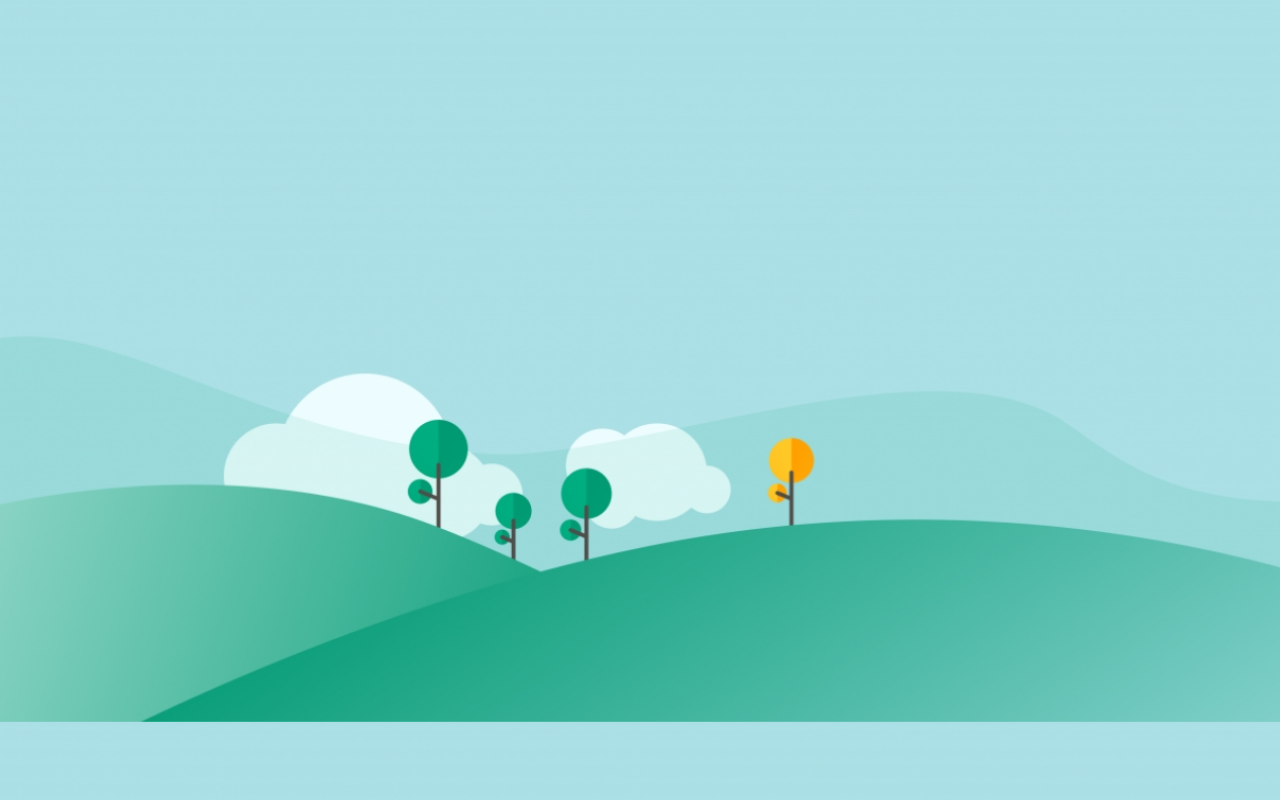
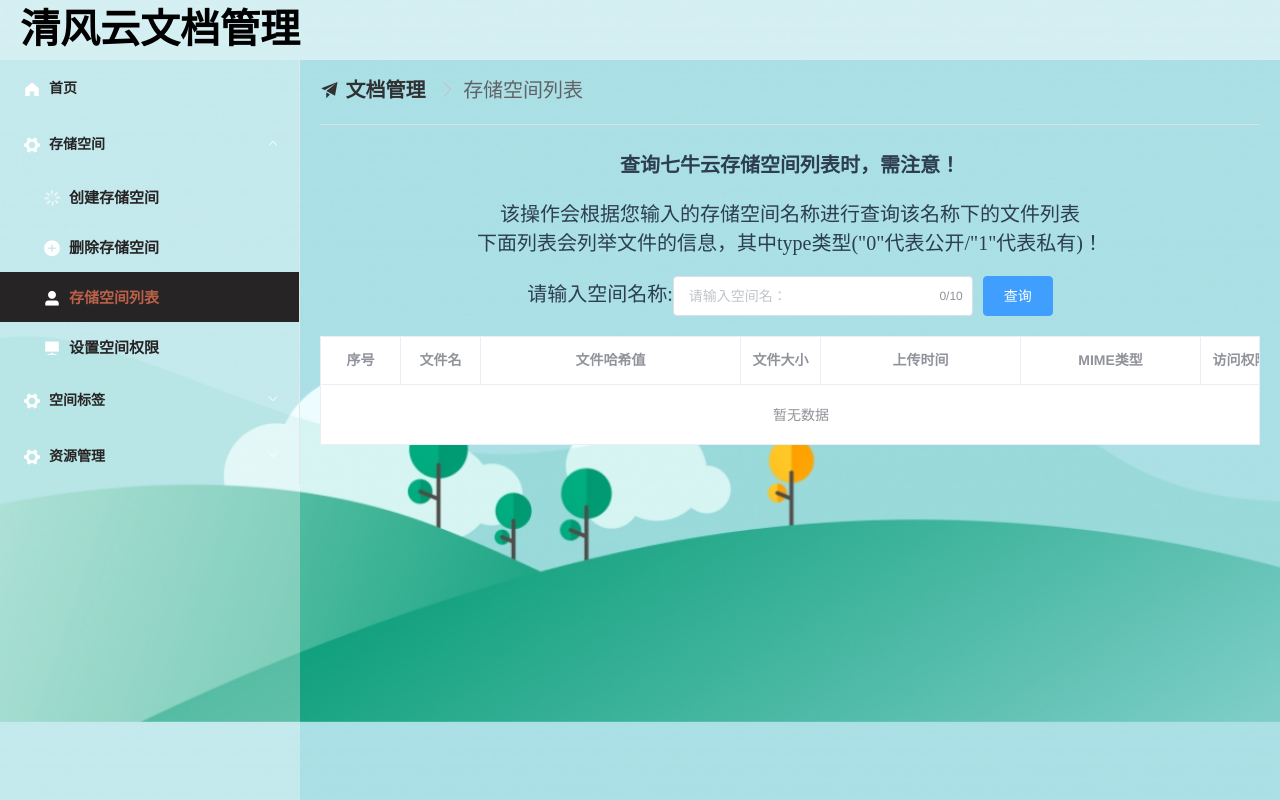
Before and after one commit to wqy-jstart/QFDoc-Manage-Web, a Vue app: page /sys-index/bucket/bucketList in a window 1280 px wide. Built offline with nearby package versions, Linux system fonts and the light colour scheme.

Commit message:
存储空间列表！

```diff
--- a/src/router/index.js
+++ b/src/router/index.js
@@ -39,6 +39,10 @@ const routes = [
                 component: () => import ('../views/sys-index/main/bucket/DropBucket')
             },
             {
+                path: '/sys-index/bucket/bucketList',
+                component: () => import ('../views/sys-index/main/bucket/BucketList')
+            },
+            {
                 path: '/sys-index/doc/docUpload',
                 component: () => import ('../views/sys-index/main/file/DocumentUpload')
             }
--- a/src/views/IndexView.vue
+++ b/src/views/IndexView.vue
@@ -93,7 +93,7 @@ a {
                 <i class="el-icon-circle-plus"></i>
                 <span style="font-size: 15px;font-weight: bold">删除存储空间</span>
               </el-menu-item>
-              <el-menu-item index="/sys-admin/main/user/list">
+              <el-menu-item index="/sys-index/bucket/bucketList">
                 <i class="el-icon-user-solid"></i>
                 <span style="font-size: 15px;font-weight: bold">存储空间列表</span>
               </el-menu-item>
--- /dev/null
+++ b/src/views/sys-index/main/bucket/BucketList.vue
@@ -0,0 +1,90 @@
+<style>
+.el-table .warning-row {
+  background: oldlace;
+}
+
+.el-table .success-row {
+  background: #f0f9eb;
+}
+</style>
+<template>
+  <div>
+    <el-breadcrumb separator-class="el-icon-arrow-right" style="font-size: 20px;">
+      <el-breadcrumb-item :to="{ path: '/' }">
+        <i class="el-icon-s-promotion"></i> 文档管理
+      </el-breadcrumb-item>
+      <el-breadcrumb-item>存储空间列表</el-breadcrumb-item>
+    </el-breadcrumb>
+
+    <el-divider></el-divider>
+
+    <p style="font-family: 幼圆;font-size: 20px;margin: 20px;font-weight: bold">查询七牛云存储空间列表时，需注意！</p>
+    <p style="font-family: 幼圆;font-size: 20px;margin: 20px">
+      该操作会根据您输入的存储空间名称进行查询该名称下的文件列表<br>
+      下面列表会列举文件的信息，其中type类型("0"代表公开/"1"代表私有)！
+    </p>
+
+    <!--创建空间名的表单-->
+    <span style="font-size: 20px;font-family: 方正姚体">请输入空间名称:</span>
+    <el-input style="width: 300px" type="text" v-model="bucketName" placeholder="请输入空间名：" maxlength="10"
+              show-word-limit></el-input>
+    <el-button style="margin-left: 10px" type="primary" @click="submitForm()">查询
+    </el-button>
+    <!--创建空间名的表单-->
+    <el-table :data="bucketData"
+              border
+              :row-class-name="tableRowClassName"
+              style="width: 100%;margin-top: 20px">
+      <!-- prop必须是服务器绑定的属性名 -->
+      <el-table-column type="index" label="序号" width="80" align="center"></el-table-column>
+      <el-table-column prop="key" label="文件名" align="center"></el-table-column>
+      <el-table-column prop="hash" label="文件哈希值" width="260" align="center"></el-table-column>
+      <el-table-column prop="size" label="文件大小" width="80" align="center"></el-table-column>
+      <el-table-column prop="putTime" label="上传时间" width="200" align="center">
+        <template slot-scope="scope">
+          <i class="el-icon-time"></i>
+          <span style="margin-left: 10px">{{ scope.row.putTime }}</span>
+        </template>
+      </el-table-column>
+      <el-table-column prop="mimeType" label="MIME类型" width="180" align="center"></el-table-column>
+      <el-table-column prop="type" label="访问权限" width="80" align="center"></el-table-column>
+    </el-table>
+  </div>
+</template>
+
+<script>
+export default {
+  data() {
+    return {
+      bucketName: '',
+      bucketData: []
+    }
+  },
+  methods: {
+    tableRowClassName({row, rowIndex}) {
+      if (rowIndex === 1) {
+        return 'warning-row';
+      } else if (rowIndex === 3){
+        return 'success-row';
+      }
+    },
+    submitForm() {
+      let url = this.GLOBAL.systemUrl + 'bucket/' + this.bucketName + '/bucketList';
+      this.axios
+          .create({
+            'headers': {
+              'Authorization': localStorage.getItem('jwt')
+            }
+          }).get(url).then((response) => {
+        let responseBody = response.data;
+        console.log(responseBody)
+        if (responseBody.state == 20000){
+          this.bucketData = responseBody.data;
+        }else {
+          this.$message.error(responseBody.message);
+        }
+      })
+    }
+  }
+}
+</script>
```
